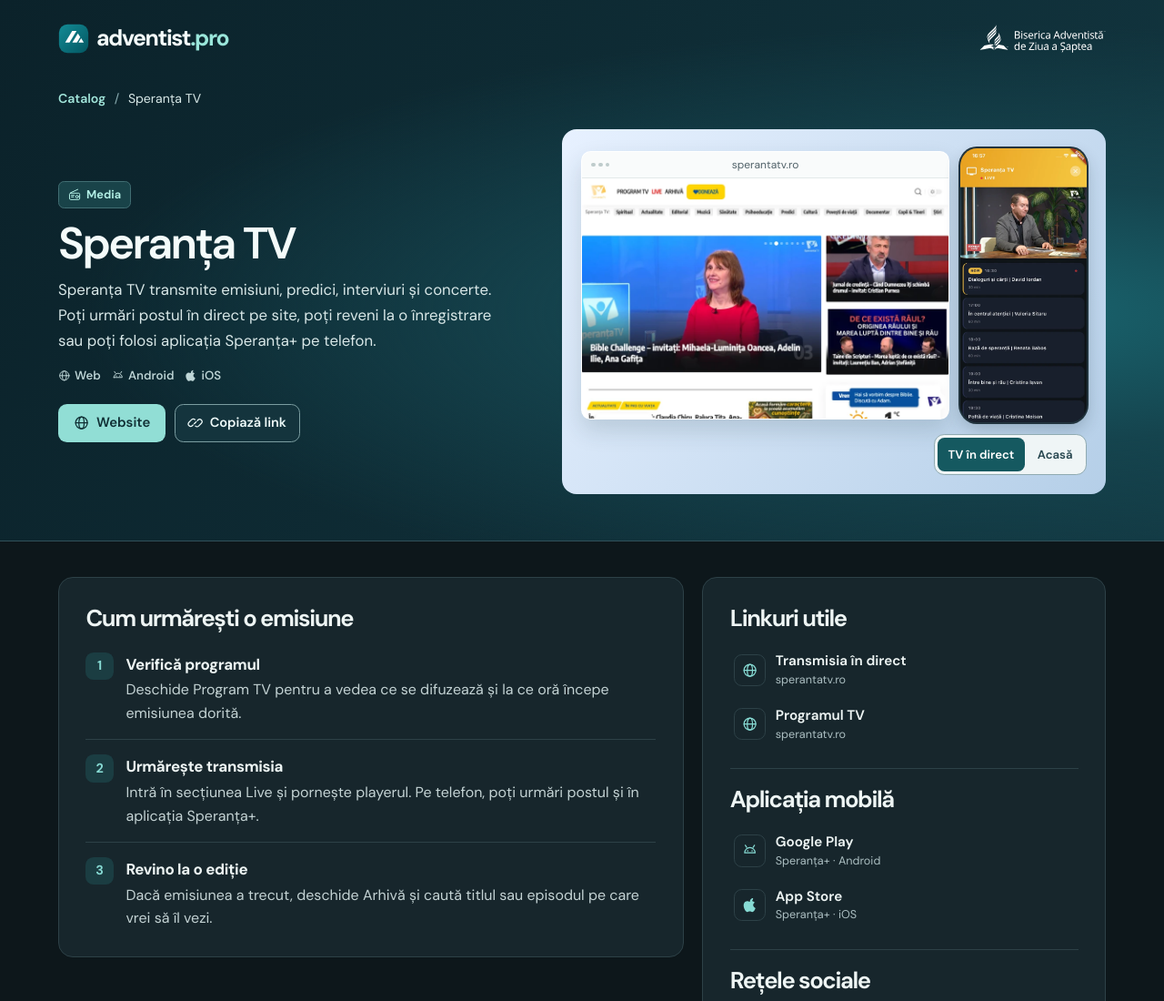
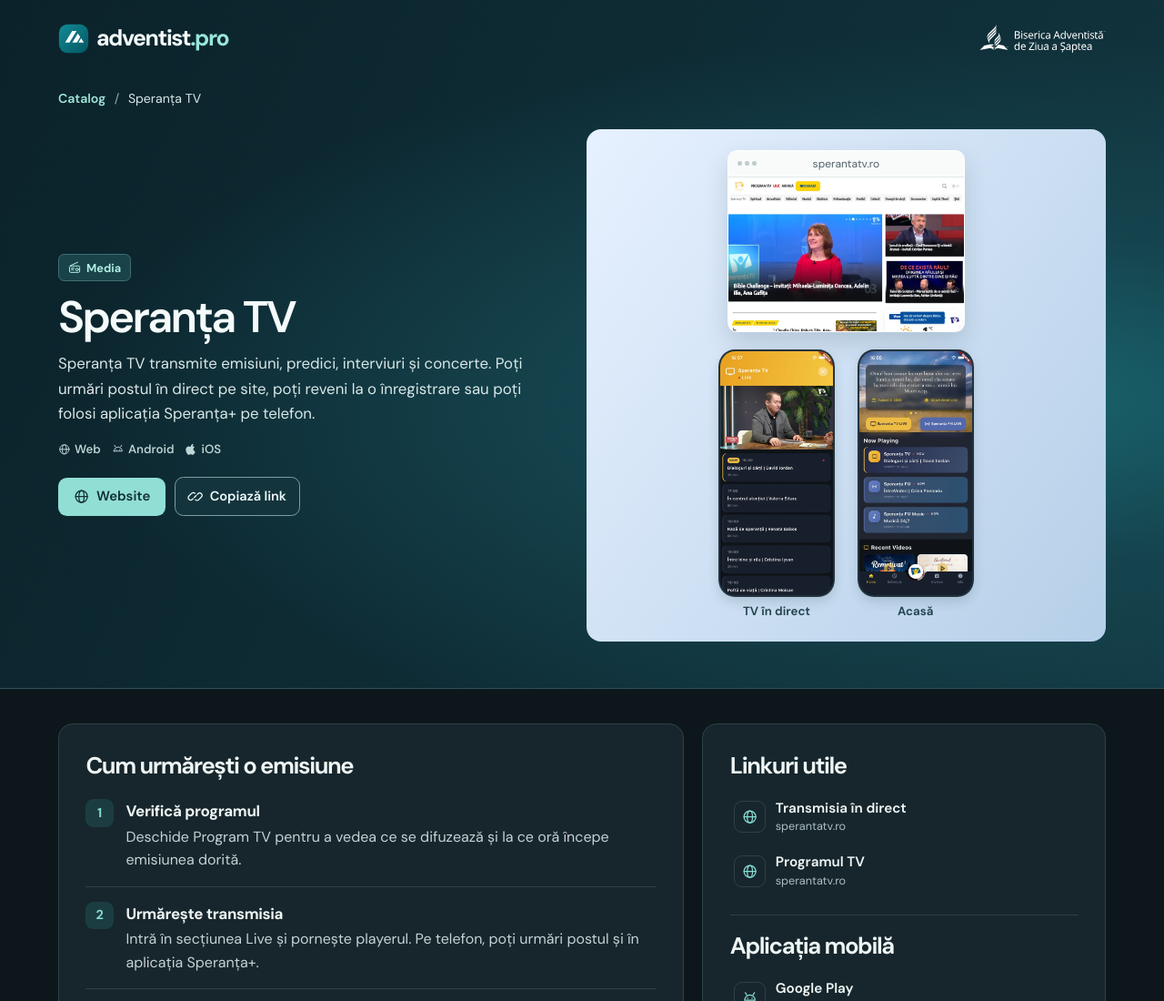
Before and after one commit to rob4path/adventist-pro, a plain HTML site: page dist/proiecte/speranta-tv/index.html in a window 1280 px wide. Shown: the top 1100 px of the page at 91% size. Drawn offline with Linux system fonts and the light colour scheme; files that its build step writes are made by us from their sources.

Commit message:
Display app screenshots together on project pages

```diff
--- a/dist/proiecte/speranta-tv/index.html
+++ b/dist/proiecte/speranta-tv/index.html
@@ -49,23 +49,28 @@
             </div>
             <label class="share-fallback" hidden>Adresa paginii<input type="url" readonly></label>
           </div>
-          <figure class="project-visual visual-tv with-mobile">
-            <div class="device-previews">
-              <div class="preview-frame">
+          <div class="project-visual visual-tv with-mobile">
+            <div class="preview-frame">
               <div class="preview-toolbar"><span class="window-dots" aria-hidden="true"><i></i><i></i><i></i></span><span>sperantatv.ro</span></div>
               <img src="assets/projects/tv-site.webp" alt="Pagina principală Speranța TV" fetchpriority="high">
             </div>
-              <a class="phone-preview" id="mobile-preview" href="assets/projects/speranta-tv-live.webp" title="Deschide captura la dimensiune completă">
-                <span class="sr-only">Deschide captura la dimensiune completă. </span>
-                <img src="assets/projects/speranta-tv-live.webp" width="480" height="1039" alt="Playerul video Speranța TV și grila de programe în aplicația Speranța+">
-              </a>
-            </div><div class="phone-choices" role="group" aria-label="Capturi din aplicație" hidden>
-              <button type="button" aria-pressed="true" aria-controls="mobile-preview"
-                data-src="assets/projects/speranta-tv-live.webp" data-alt="Playerul video Speranța TV și grila de programe în aplicația Speranța+" data-width="480" data-height="1039">TV în direct</button>
-              <button type="button" aria-pressed="false" aria-controls="mobile-preview"
-                data-src="assets/projects/speranta-plus-acasa.webp" data-alt="Pagina principală Speranța+, cu versetul zilei și programele TV și radio în direct" data-width="480" data-height="1039">Acasă</button>
+            <div class="phone-gallery" role="group" aria-label="Capturi din aplicație">
+              <figure class="phone-capture">
+                <a class="phone-preview" href="assets/projects/speranta-tv-live.webp">
+                  <span class="sr-only">Deschide captura la dimensiune completă. </span>
+                  <img src="assets/projects/speranta-tv-live.webp" width="480" height="1039" alt="Playerul video Speranța TV și grila de programe în aplicația Speranța+">
+                </a>
+                <figcaption>TV în direct</figcaption>
+              </figure>
+              <figure class="phone-capture">
+                <a class="phone-preview" href="assets/projects/speranta-plus-acasa.webp">
+                  <span class="sr-only">Deschide captura la dimensiune completă. </span>
+                  <img src="assets/projects/speranta-plus-acasa.webp" width="480" height="1039" alt="Pagina principală Speranța+, cu versetul zilei și programele TV și radio în direct">
+                </a>
+                <figcaption>Acasă</figcaption>
+              </figure>
             </div>
-          </figure>
+          </div>
         </div>
       </div>
     </header>
--- a/dist/project.css
+++ b/dist/project.css
@@ -36,55 +36,59 @@
 .window-dots i { width: .29rem; height: .29rem; border-radius: 50%; background: #bfcccc; }
 .preview-frame img { display: block; width: 100%; aspect-ratio: 1.95; object-fit: cover; object-position: top center; }
 .project-visual.with-mobile {
-  gap: .8rem;
-  padding: clamp(.66rem, 1.65vw, 1.55rem);
+  justify-items: center;
+  gap: clamp(.9rem, 1.6vw, 1.4rem);
+  padding: clamp(.8rem, 1.8vw, 1.5rem);
 }
-.device-previews {
-  display: grid;
-  grid-template-columns: minmax(0, 1fr) clamp(4.9rem, 25%, 9.5rem);
-  align-items: center;
-  gap: clamp(.38rem, .9vw, .85rem);
+.with-mobile > .preview-frame {
+  width: fit-content;
+  max-width: 100%;
 }
-.device-previews .preview-frame img { height: auto; aspect-ratio: auto; }
+.with-mobile > .preview-frame img {
+  width: auto;
+  height: auto;
+  max-width: 100%;
+  max-height: 10.6rem;
+  aspect-ratio: auto;
+}
+.phone-gallery {
+  display: flex;
+  flex-wrap: wrap;
+  align-items: flex-start;
+  justify-content: center;
+  gap: 1rem clamp(.9rem, 2.3vw, 1.8rem);
+  width: 100%;
+}
+.phone-capture {
+  flex: 0 1 clamp(6.7rem, 30vw, 7.75rem);
+  min-width: 0;
+  margin: 0;
+}
 .phone-preview {
   display: block;
-  min-width: 0;
   overflow: hidden;
   border-radius: 13% / 6.4%;
   background: #14252e;
-  box-shadow: 0 0 0 2px #21333d, 0 .5rem 1.15rem #1028343d;
+  box-shadow: 0 0 0 2px #21333d, 0 .35rem .85rem #10283430;
   cursor: zoom-in;
 }
 .phone-preview img { display: block; width: 100%; height: auto; }
-.phone-choices {
-  display: flex;
-  flex-wrap: wrap;
-  justify-self: end;
-  gap: .16rem;
-  max-width: 100%;
-  padding: .18rem;
-  border: 1px solid #8faab1;
-  border-radius: .7rem;
-  background: #eff5f6;
-  color: #27464f;
+.phone-preview:focus-visible { outline: 3px solid #00484f; outline-offset: 4px; }
+.phone-capture figcaption {
+  margin-top: .55rem;
+  color: #23444d;
+  font-size: .83rem;
+  font-weight: 650;
+  line-height: 1.4;
+  text-align: center;
+  text-wrap: balance;
+  overflow-wrap: anywhere;
 }
-.phone-choices button {
-  min-height: 2.35rem;
-  padding: .35rem .72rem;
-  border-radius: .48rem;
-  font-size: .82rem;
-  font-weight: 620;
-  line-height: 1.3;
-}
-.phone-choices button:hover { background: #d6e8e8; }
-.phone-choices button[aria-pressed="true"] { background: #155960; color: #fff; }
-.phone-preview:focus-visible, .phone-choices button:focus-visible { outline: 3px solid #00484f; outline-offset: 3px; }
 @media (min-width: 661px) {
-  .project-intro:has(> .with-mobile) { grid-template-columns: minmax(0, .9fr) minmax(0, 1.1fr); }
+  .project-intro:has(> .with-mobile) { grid-template-columns: minmax(0, .95fr) minmax(0, 1.05fr); }
 }
 @media (max-width: 820px) {
   .with-mobile .preview-toolbar { min-height: 1.42rem; padding: 0 .4rem; font-size: .65rem; }
-  .phone-choices button { min-height: 2.75rem; }
 }
 .project-info { display: grid; grid-template-columns: 1.55fr 1fr; align-items: start; gap: 1.3rem; margin-top: clamp(1.5rem, 3vw, 2.5rem); }
 .project-guide,.links-panel { border-radius: 1rem; border: 1px solid var(--line); background: var(--surface); padding: clamp(1.35rem, 2.3vw, 2.15rem); }
--- a/dist/project.js
+++ b/dist/project.js
@@ -1,22 +1,3 @@
-const choices = document.querySelector('.phone-choices');
-if (choices) {
-  const link = get('mobile-preview');
-  const image = link.querySelector('img');
-  choices.addEventListener('click', event => {
-    const button = event.target.closest('button');
-    if (!button || button.getAttribute('aria-pressed') === 'true') return;
-    const { src, alt, width, height } = button.dataset;
-    link.setAttribute('href', src);
-    image.alt = alt;
-    image.width = Number(width);
-    image.height = Number(height);
-    image.src = src;
-    choices.querySelector('[aria-pressed="true"]').setAttribute('aria-pressed', 'false');
-    button.setAttribute('aria-pressed', 'true');
-  });
-  choices.hidden = false;
-}
-
 const copyButton = get('copy-link');
 copyButton.hidden = false;
 copyButton.addEventListener('click', async () => {
```
Also changed, not shown: dist/proiecte/mybible/index.html (+18 -13 lines), dist/proiecte/radio-vocea-sperantei/index.html (+18 -13 lines), dist/proiecte/zecimi-si-daruri/index.html (+18 -13 lines), 1 other file.
